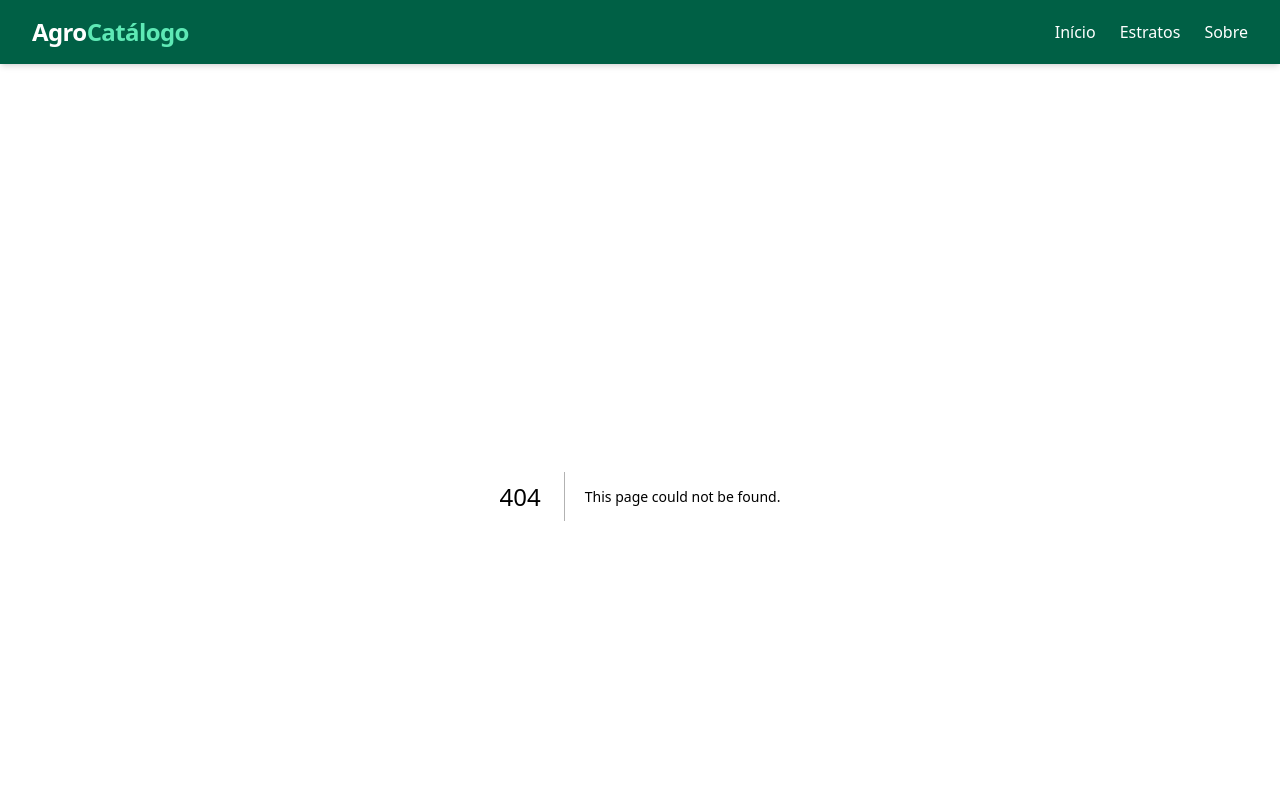
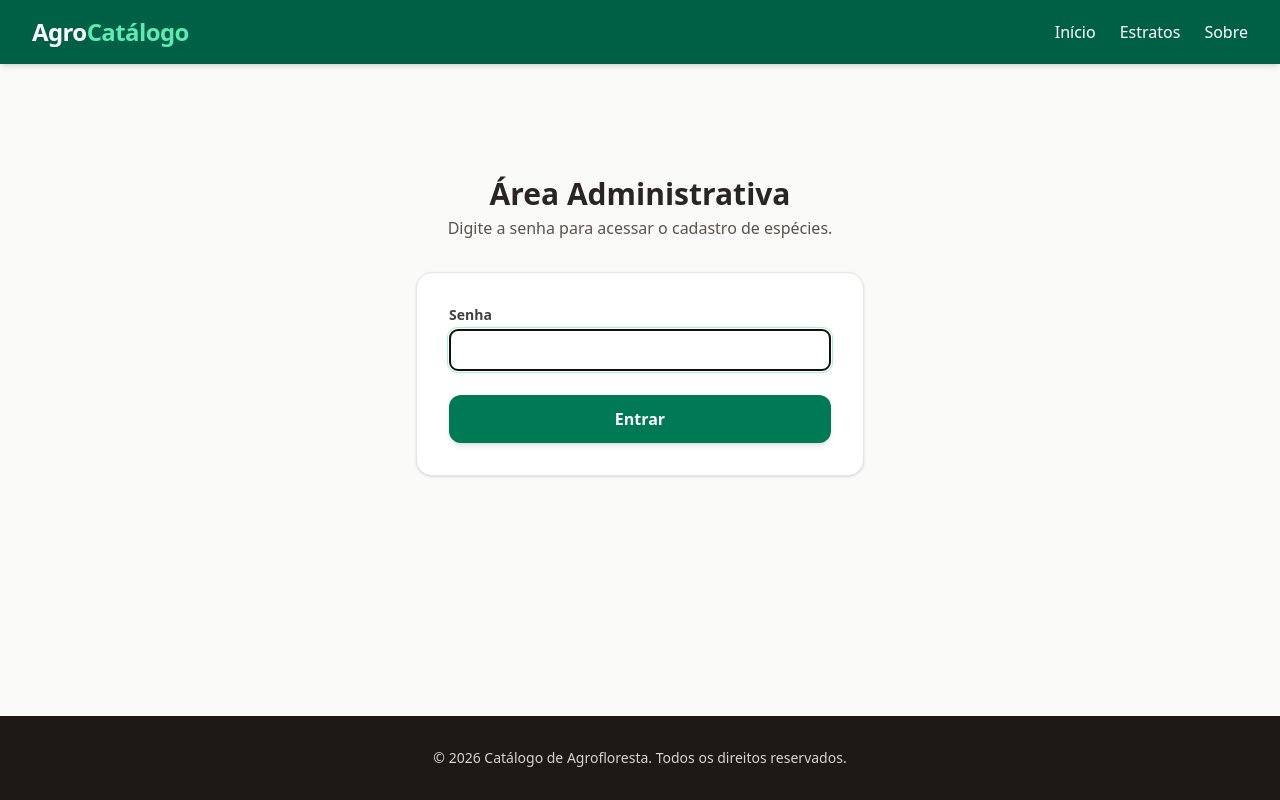
Before and after one commit to RafaelQueiroz7/Catalogo-Agrofloresta, a Next.js app: page /admin/login in a window 1280 px wide. Before the commit this address had no page. Shown: the top 800 px of the page. Built offline with nearby package versions, Linux system fonts and the light colour scheme.

Commit message:
Autenticacao para area admin

```diff
--- a/src/app/admin/cadastrar/page.js
+++ b/src/app/admin/cadastrar/page.js
@@ -5,6 +5,7 @@ import { cadastrarEspecie } from '../../actions';
 import Link from 'next/link';
 import { useState } from 'react';
 import { unstable_rethrow } from 'next/navigation';
+import { sairAdmin } from '../../adminActions';
 
 export const runtime = 'nodejs';
 
@@ -17,6 +18,9 @@ export default function PainelCadastro() {
       <div className="flex justify-between items-center border-b border-stone-200 pb-4">
         <h1 className="text-3xl font-bold text-stone-800">Novo Cadastro de Espécie</h1>
         <Link href="/" className="text-emerald-700 hover:underline font-semibold">&larr; Voltar ao Catálogo</Link>
+        <form action={sairAdmin}>
+          <button type="submit" className="text-sm text-stone-500 hover:text-red-600 font-semibold underline">Sair</button>
+        </form>
       </div>
 
       {mensagemErro && (
--- /dev/null
+++ b/src/app/admin/login/page.js
@@ -0,0 +1,56 @@
+'use client'
+
+import { useState } from 'react';
+import { unstable_rethrow } from 'next/navigation';
+import { entrarAdmin } from '../../adminActions';
+
+export default function LoginAdmin() {
+  const [mensagemErro, setMensagemErro] = useState(null);
+
+  return (
+    <div className="max-w-md mx-auto mt-20 space-y-8">
+      <div className="text-center">
+        <h1 className="text-3xl font-bold text-stone-800">Área Administrativa</h1>
+        <p className="text-stone-600 mt-1">Digite a senha para acessar o cadastro de espécies.</p>
+      </div>
+
+      {mensagemErro && (
+        <div className="bg-red-50 border border-red-200 text-red-800 p-4 rounded-xl font-medium text-center">
+          ⚠️ {mensagemErro}
+        </div>
+      )}
+
+      <form
+        action={async (formData) => {
+          try {
+            setMensagemErro(null);
+            await entrarAdmin(formData);
+          } catch (error) {
+            unstable_rethrow(error);
+            setMensagemErro(error.message);
+          }
+        }}
+        className="bg-white p-8 rounded-2xl shadow-sm border border-stone-200 space-y-6"
+      >
+        <div>
+          <label htmlFor="senha" className="block text-sm font-semibold text-stone-700 mb-1">Senha</label>
+          <input
+            type="password"
+            id="senha"
+            name="senha"
+            required
+            autoFocus
+            className="w-full px-4 py-2 border border-stone-200 rounded-lg focus:ring-2 focus:ring-emerald-200 focus:border-emerald-500 transition"
+          />
+        </div>
+
+        <button
+          type="submit"
+          className="w-full inline-flex items-center justify-center bg-emerald-700 hover:bg-emerald-800 text-white font-bold py-3 px-6 rounded-xl shadow-md transition"
+        >
+          Entrar
+        </button>
+      </form>
+    </div>
+  );
+}
--- /dev/null
+++ b/src/app/adminActions.js
@@ -0,0 +1,31 @@
+'use server'
+
+import { cookies } from 'next/headers';
+import { redirect } from 'next/navigation';
+import { gerarTokenSessao } from '../lib/auth';
+
+export async function entrarAdmin(formData) {
+  const senhaDigitada = formData.get('senha');
+
+  if (!senhaDigitada || senhaDigitada !== process.env.ADMIN_PASSWORD) {
+    throw new Error('Senha incorreta.');
+  }
+
+  const token = await gerarTokenSessao();
+  const cookieStore = await cookies();
+  cookieStore.set('admin_session', token, {
+    httpOnly: true,
+    secure: process.env.NODE_ENV === 'production',
+    sameSite: 'lax',
+    maxAge: 60 * 60 * 24 * 7, // 7 dias
+    path: '/',
+  });
+
+  redirect('/admin/cadastrar');
+}
+
+export async function sairAdmin() {
+  const cookieStore = await cookies();
+  cookieStore.delete('admin_session');
+  redirect('/admin/login');
+}
--- /dev/null
+++ b/src/lib/auth.js
@@ -0,0 +1,9 @@
+export async function gerarTokenSessao() {
+  const senha = process.env.ADMIN_PASSWORD;
+  const segredo = process.env.SESSION_SECRET;
+  const dados = new TextEncoder().encode(`${senha}:${segredo}`);
+  const hashBuffer = await crypto.subtle.digest('SHA-256', dados);
+  return Array.from(new Uint8Array(hashBuffer))
+    .map((b) => b.toString(16).padStart(2, '0'))
+    .join('');
+}
--- /dev/null
+++ b/src/middleware.js
@@ -0,0 +1,26 @@
+import { NextResponse } from 'next/server';
+import { gerarTokenSessao } from './lib/auth';
+
+export async function middleware(request) {
+  const { pathname } = request.nextUrl;
+
+  // Não protege a própria página de login, senão vira um loop de redirecionamento
+  if (pathname === '/admin/login') {
+    return NextResponse.next();
+  }
+
+  if (pathname.startsWith('/admin')) {
+    const tokenEsperado = await gerarTokenSessao();
+    const tokenCookie = request.cookies.get('admin_session')?.value;
+
+    if (tokenCookie !== tokenEsperado) {
+      return NextResponse.redirect(new URL('/admin/login', request.url));
+    }
+  }
+
+  return NextResponse.next();
+}
+
+export const config = {
+  matcher: ['/admin/:path*'],
+};
```
